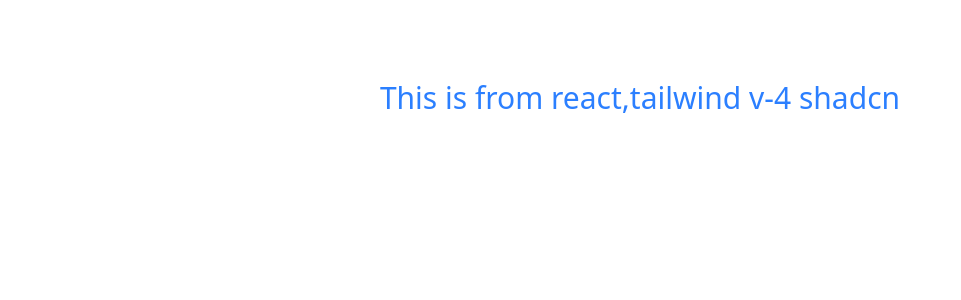
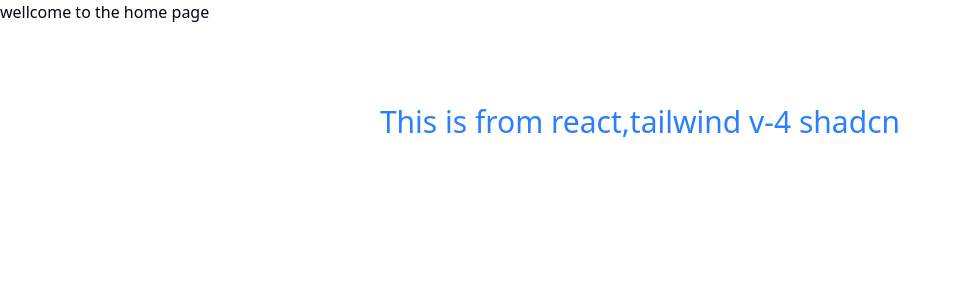
Before and after one commit to Chala751/Furniture-web-app, a React (Vite) app: page / in a window 1280 px wide. Shown: the top 300 px of the page, without its empty margins (0-961 px from the left). Built offline with nearby package versions, Linux system fonts and the light colour scheme.

Commit message:
home page starting

```diff
--- a/src/App.jsx
+++ b/src/App.jsx
@@ -3,6 +3,7 @@
 const App = () => {
   return (
     <div>
+      <h1>wellcome to the home page</h1>
       <p className='text-3xl text-blue-500 flex justify-center items-center my-20'>This is from react,tailwind v-4 shadcn</p>
     </div>
   )
```
